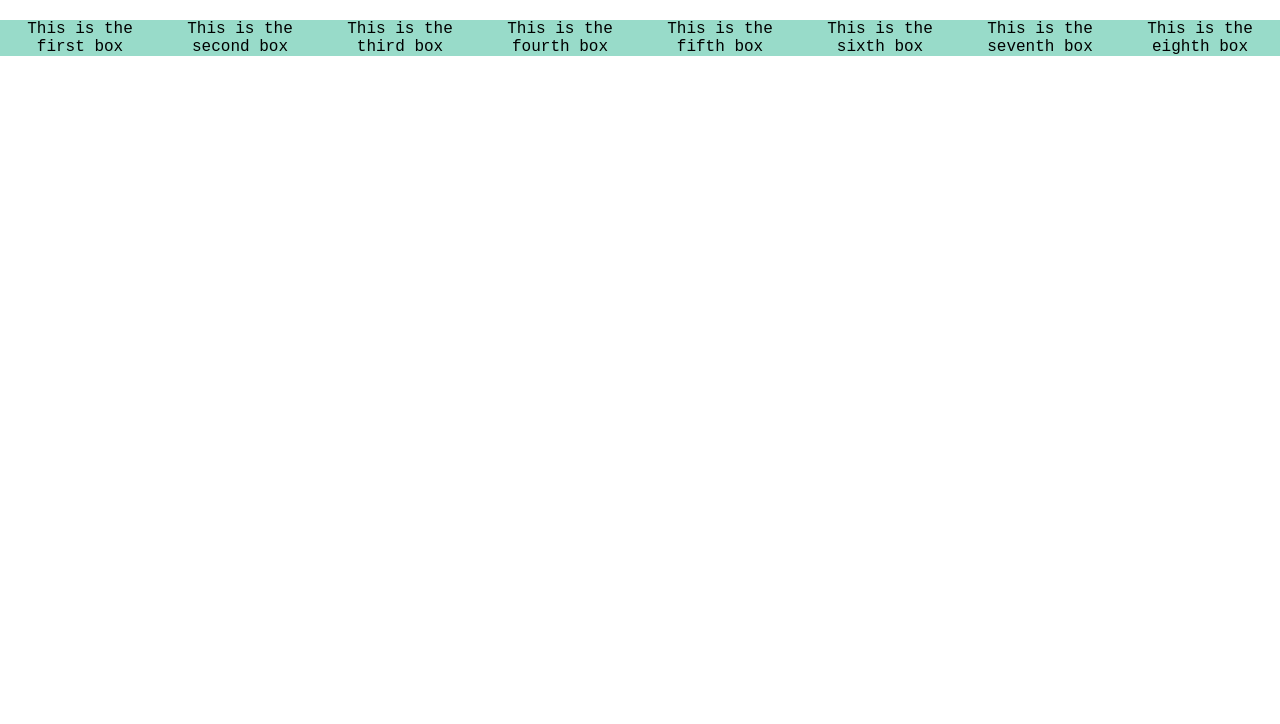
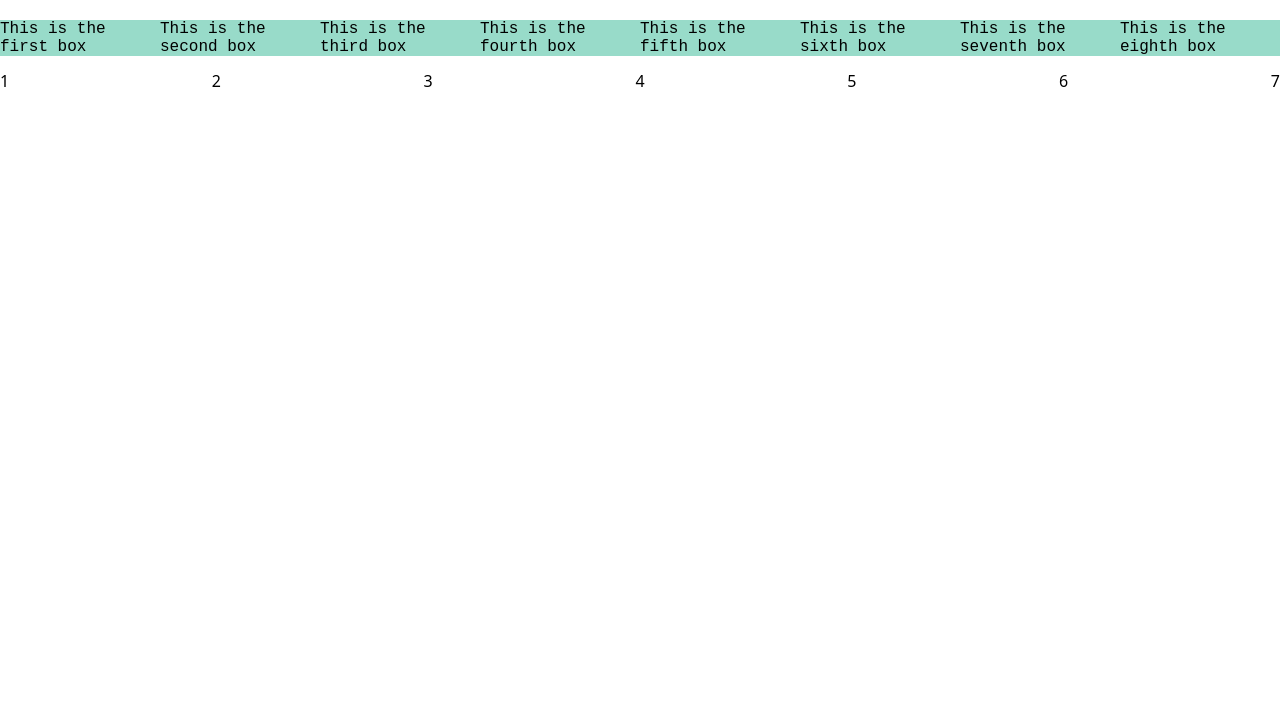
Before and after one commit to zorth44/css-green-hand, a website: page index.html in a window 1280 px wide. Shown: the part 76-800 px from the top of the page. Drawn offline with nearby package versions, Linux system fonts and the light colour scheme.

Commit message:
Add new flexbox container in HTML and update CSS for layout improvements

```diff
--- a/index.html
+++ b/index.html
@@ -18,5 +18,14 @@
     <p class="box-item">This is the seventh box</p>
     <p class="box-item">This is the eighth box</p>
   </div>
+  <div class="container">
+    <div>1</div>
+    <div>2</div>
+    <div>3</div>
+    <div>4</div>
+    <div>5</div>
+    <div>6</div>
+    <div>7</div>
+  </div>
 </body>
 </html>
--- a/style.css
+++ b/style.css
@@ -1,14 +1,20 @@
 .box{
     display: flex;
+    flex-direction: row;
+    justify-content: space-evenly;
 }
 
 .box-item{
     font-family: 'Courier New', Courier, monospace;
     background-color: #98dbc9;
     flex: 1;
-    text-align: center;
 }
 
 .title{
     text-align: center;
 }
+
+.container{
+    display: flex;
+    justify-content: space-between;
+}
```
